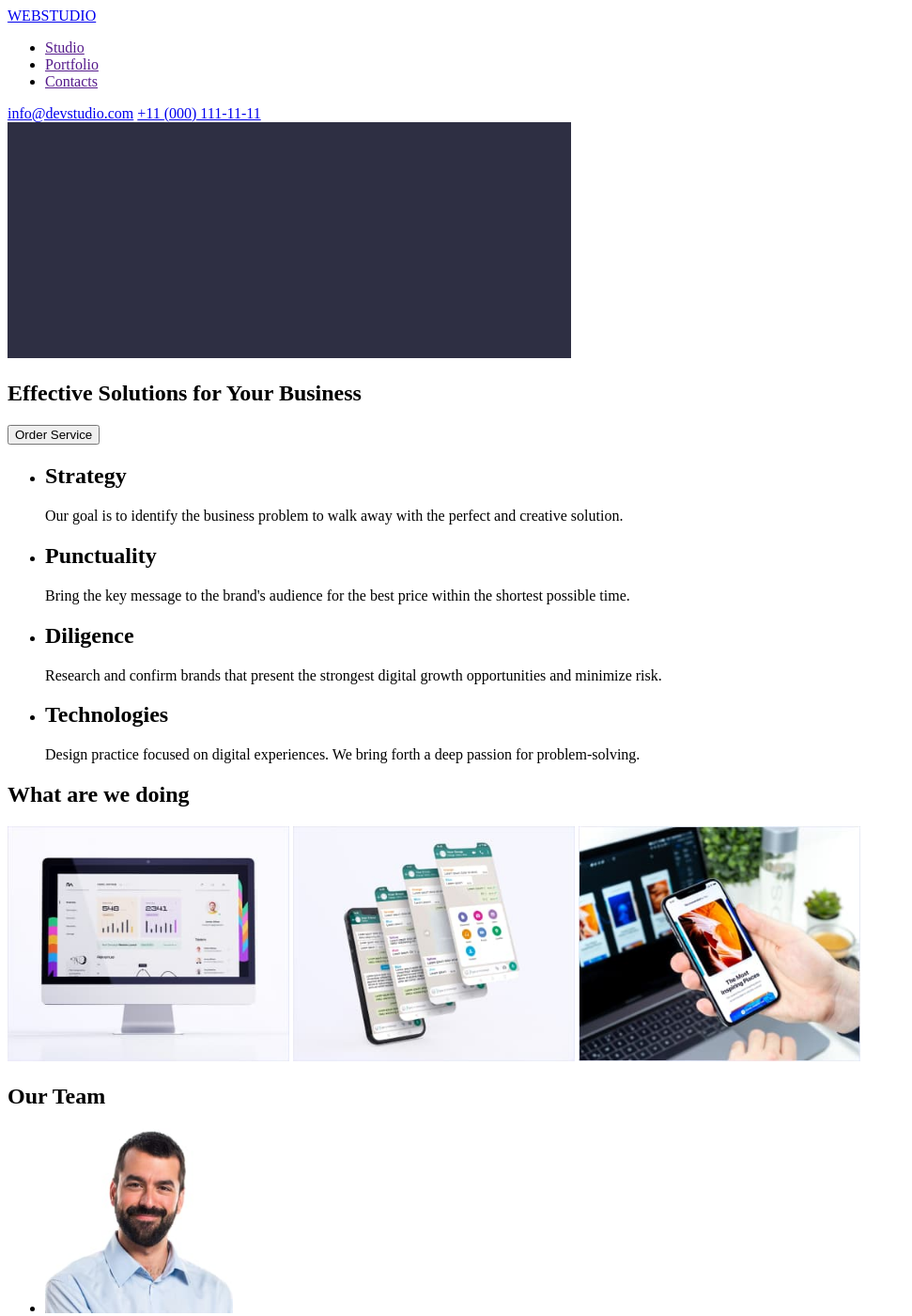
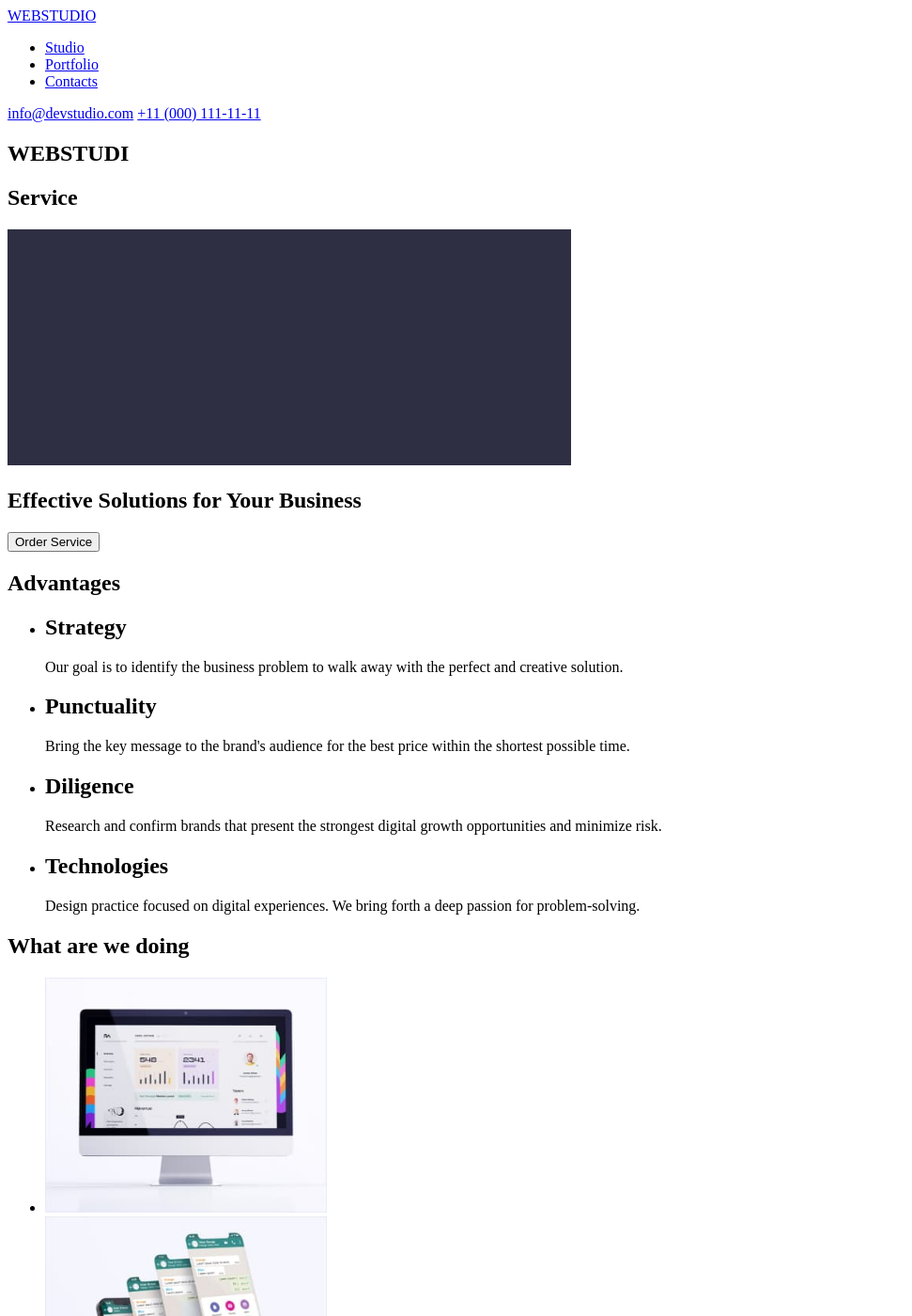
Before and after one commit to lottor27/goit-markup-hw-01, a plain HTML site: page index.html in a window 1280 px wide. Shown: the top 1400 px of the page at 94% size, without its empty margins (0-971 px from the left). Drawn offline with Linux system fonts and the light colour scheme.

Commit message:
Изменения по рекомендациям ментора

```diff
--- a/index.html
+++ b/index.html
@@ -13,9 +13,9 @@
     <a href="./index.html" target="_blank">WEBSTUDIO</a>
     <nav>
       <ul>
-        <li><a href="">Studio</a></li>
-        <li><a href="">Portfolio</a></li>
-        <li><a href="">Contacts</a></li>
+        <li><a href="#">Studio</a></li>
+        <li><a href="#">Portfolio</a></li>
+        <li><a href="#">Contacts</a></li>
       </ul>
     </nav>
     <a href="mailto:info@devstudio.com">info@devstudio.com</a>
@@ -23,9 +23,14 @@
   </header>
   <main>
     <section>
+      <h1>WEBSTUDI</h1>
+      <h2>Service</h2>
       <img src="/img/darkbg.jpg" alt="darkspace" width="600" />
       <h1>Effective Solutions for Your Business</h1>
       <button type="button">Order Service</button>
+    </section>
+    <section>
+      <h2>Advantages</h2>
       <ul>
         <li>
           <h2>Strategy</h2>
@@ -59,10 +64,11 @@
     </section>
     <section>
       <h2>What are we doing</h2>
-      <a href=""> <img src="/img/pic1.jpg" alt="Treking" width="300" /></a>
-      <a href="">
-        <img src="/img/pic2.jpg" alt="MobilePhone" width="300" /></a>
-      <a href=""> <img src="/img/pic3.jpg" alt="Conection" width="300" /></a>
+      <ul>
+        <li><img src="/img/pic1.jpg" alt="Treking" width="300" /></li>
+        <li><img src="/img/pic2.jpg" alt="MobileAPP" width="300" /></li>
+        <li><img src="/img/pic3.jpg" alt="Conection" width="300" /></li>
+      </ul>
     </section>
     <section>
       <h2>Our Team</h2>
```
